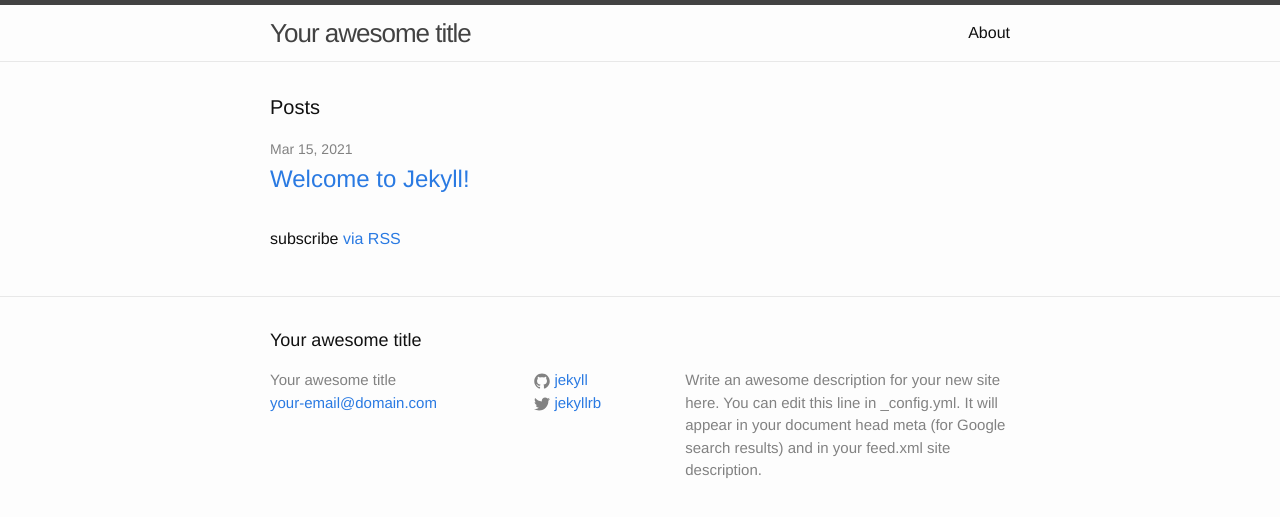
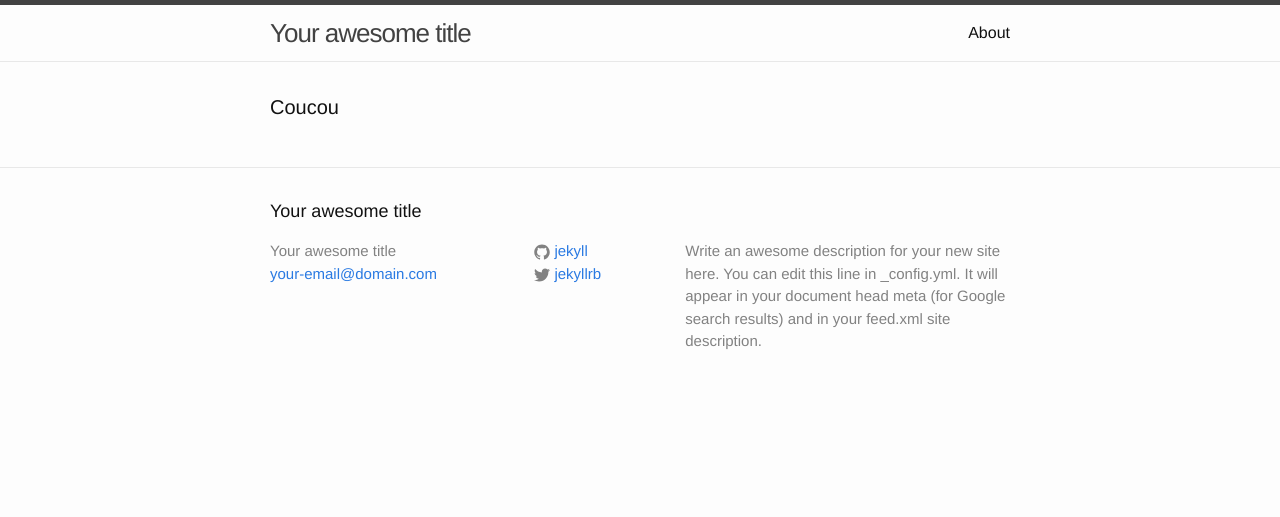
Before and after one commit to claire-gouze/claire-gouze.github.io, a Jekyll site: the page built from index.html, in a window 1280 px wide. Shown: the top 517 px of the page. Built offline with Jekyll 4.4.1, drawn with Linux system fonts in a browser that asks for light colours.

Commit message:
change webpage

```diff
--- a/index.html
+++ b/index.html
@@ -4,20 +4,6 @@
 
 <div class="home">
 
-  <h1 class="page-heading">Posts</h1>
-
-  <ul class="post-list">
-    {% for post in site.posts %}
-      <li>
-        <span class="post-meta">{{ post.date | date: "%b %-d, %Y" }}</span>
-
-        <h2>
-          <a class="post-link" href="{{ post.url | prepend: site.baseurl }}">{{ post.title }}</a>
-        </h2>
-      </li>
-    {% endfor %}
-  </ul>
-
-  <p class="rss-subscribe">subscribe <a href="{{ "/feed.xml" | prepend: site.baseurl }}">via RSS</a></p>
+  <h1 class="page-heading">Coucou</h1>
 
 </div>
```
